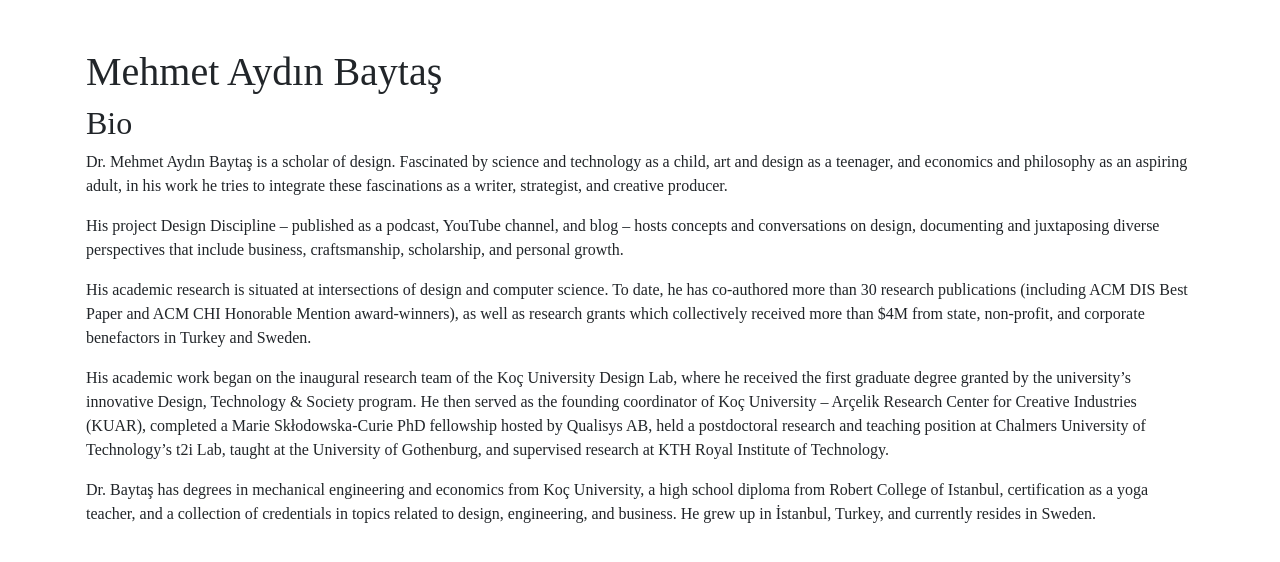
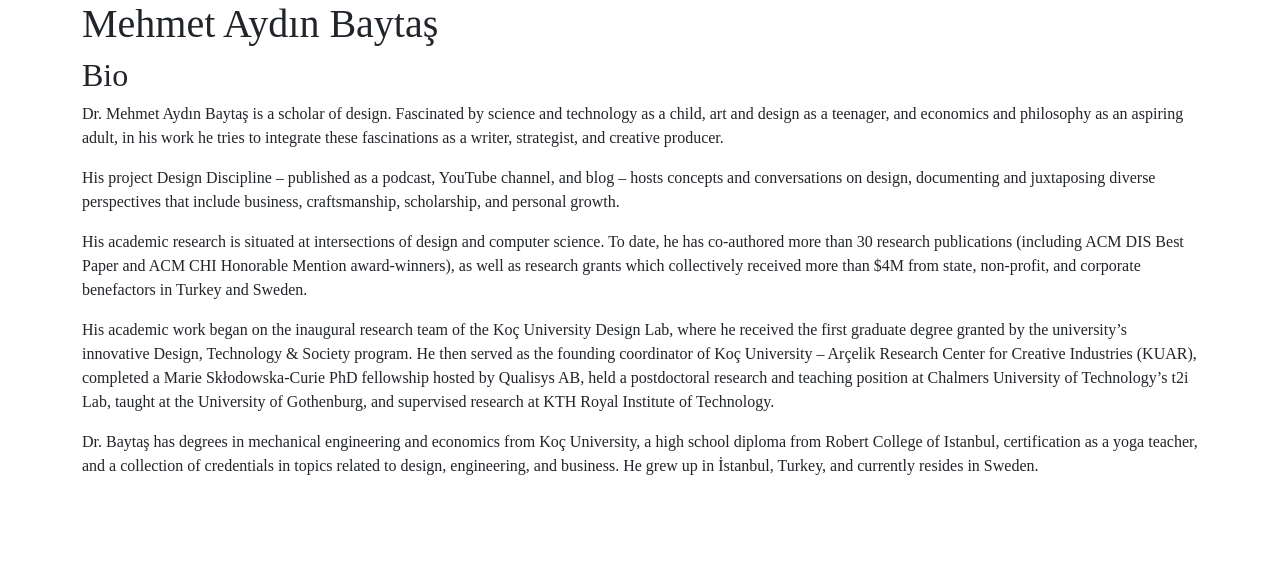
Before and after one commit to l77l77/mbaytas.github.io, a Jekyll site: the page built from README.md, in a window 1280 px wide. Shown: the top 562 px of the page. Built offline with Jekyll 4.4.1, drawn with Linux system fonts in a browser that asks for light colours; some web fonts are replaced; our own code applies the rules of GitHub Pages for plain Markdown files; comment, search, counter and statistics services are not loaded.

Commit message:
Update default.html

```diff
--- a/_layouts/default.html
+++ b/_layouts/default.html
@@ -29,15 +29,10 @@
 
   </head>
   <body>
-    <div class="container-lg px-3 my-5 markdown-body">
+    <div class="container markdown-body">
 
       {{ content }}
 
-      {% if site.github.private != true and site.github.license %}
-      <div class="footer border-top border-gray-light mt-5 pt-3 text-right text-gray">
-        This site is open source. {% github_edit_link "Improve this page" %}.
-      </div>
-      {% endif %}
     </div>
     <script src="https://cdnjs.cloudflare.com/ajax/libs/anchor-js/4.1.0/anchor.min.js" integrity="sha256-lZaRhKri35AyJSypXXs4o6OPFTbTmUoltBbDCbdzegg=" crossorigin="anonymous"></script>
     <script>anchors.add();</script>
```
